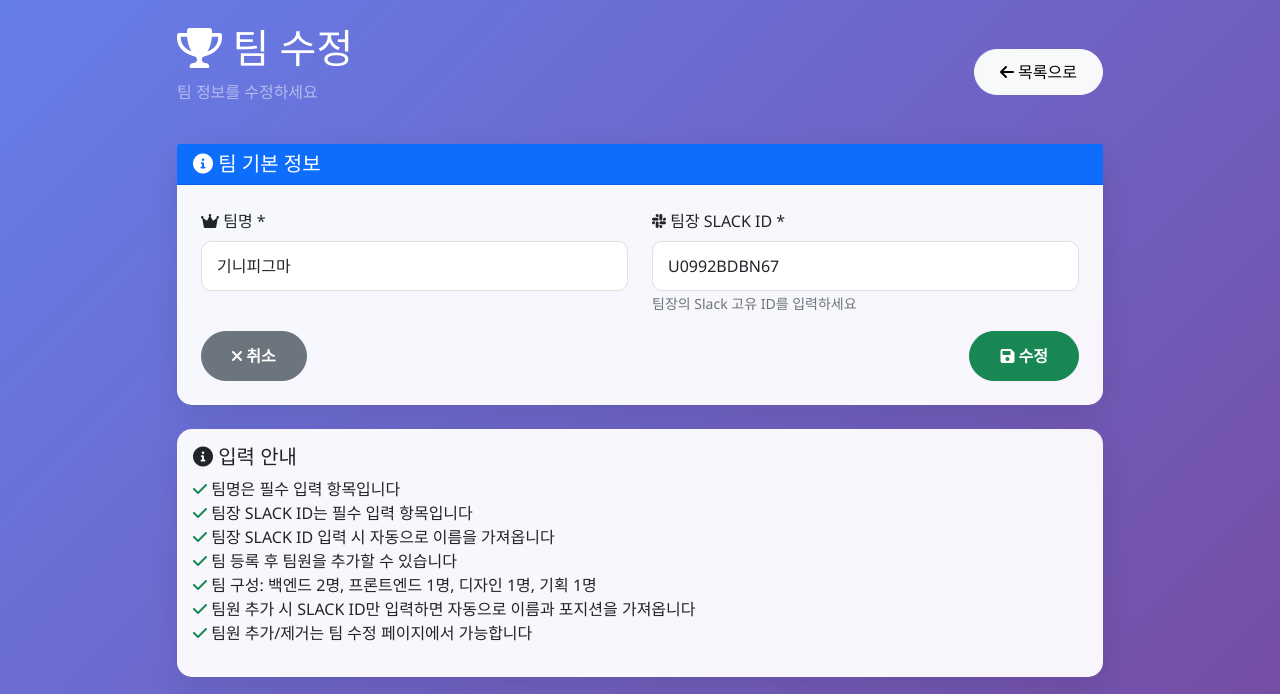
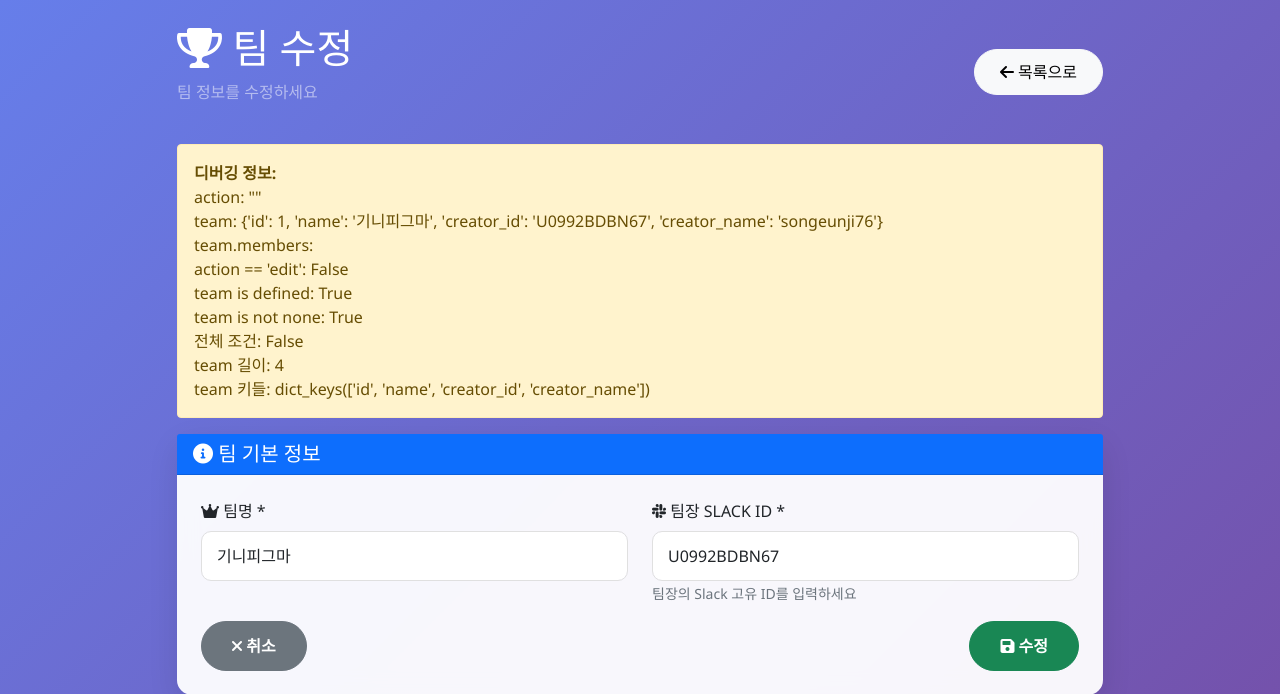
Before and after one commit to jspark6815/worunie-2025, a FastAPI app: page /teams/edit/1 in a window 1280 px wide. Shown: the top 694 px of the page. Run offline with FastAPI, Linux system fonts and the light colour scheme; data comes from the database, SQL or seed files in the repository; both versions use the stored data as it was after the commit.

Commit message:
feat: Add debugging information to team form template
- Introduced a new section in the team_form.html template to display debugging information related to the team and action state.
- Enhanced conditional checks for team existence in the template to improve clarity and prevent potential errors during rendering.
- Updated logic to ensure accurate evaluation of team properties when editing.

```diff
--- a/templates/team_form.html
+++ b/templates/team_form.html
@@ -77,6 +77,20 @@
                     </a>
                 </div>
 
+                <!-- 디버깅 정보 -->
+                <div class="alert alert-warning">
+                    <strong>디버깅 정보:</strong><br>
+                    action: "{{ action }}"<br>
+                    team: {{ team }}<br>
+                    team.members: {{ team.members if team else 'None' }}<br>
+                    action == 'edit': {{ action == 'edit' }}<br>
+                    team is defined: {{ team is defined }}<br>
+                    team is not none: {{ team is not none }}<br>
+                    전체 조건: {{ action == 'edit' and team is defined and team is not none }}<br>
+                    team 길이: {{ team | length if team else 0 }}<br>
+                    team 키들: {{ team.keys() if team else 'None' }}
+                </div>
+
                 <!-- 팀 기본 정보 폼 -->
                 <div class="card form-card mb-4">
                     <div class="card-header bg-primary text-white">
@@ -118,7 +132,7 @@
                     </div>
                 </div>
 
-                {% if action == 'edit' and team %}
+                {% if action == 'edit' and team is defined and team is not none %}
                 <!-- 팀원 관리 섹션 -->
                 {% elif action == 'add' %}
                 <!-- 팀원 추가 안내 섹션 -->
@@ -141,7 +155,7 @@
                 </div>
                 {% endif %}
 
-                {% if action == 'edit' and team %}
+                {% if action == 'edit' and team is defined and team is not none %}
                 <div class="card form-card mb-4">
                     <div class="card-header bg-success text-white">
                         <h5 class="mb-0">
```
Also changed, not shown: teams.db.
